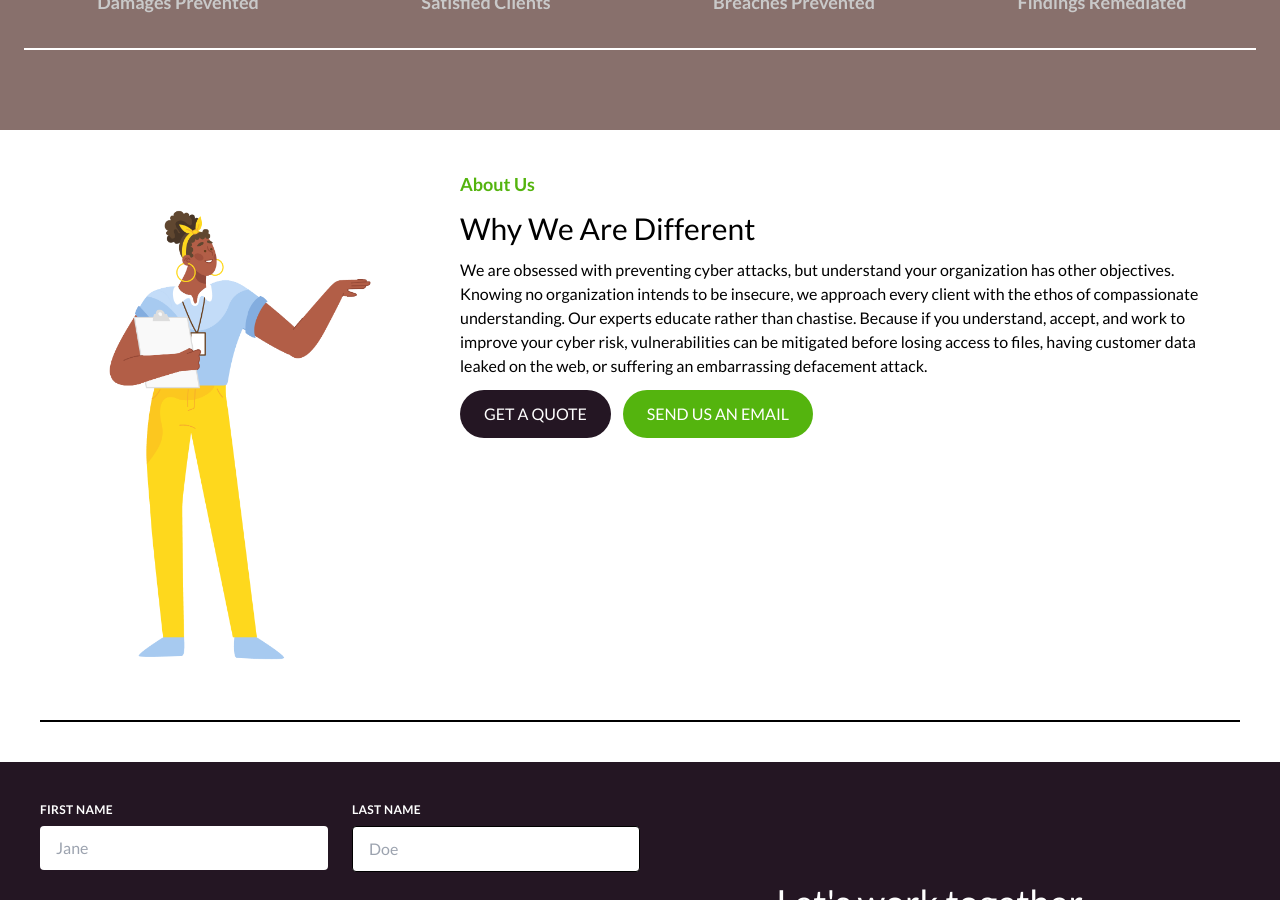
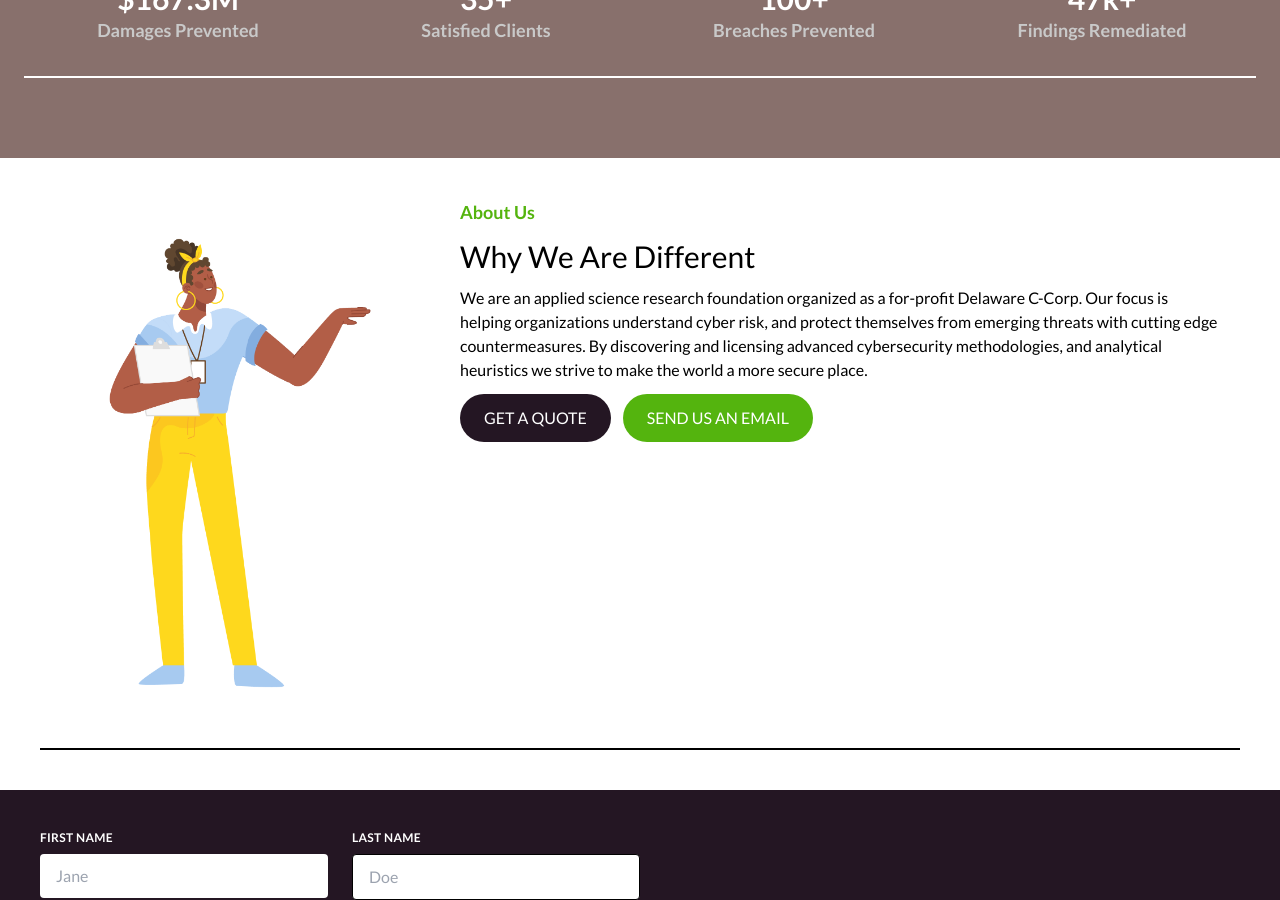
Before and after one commit to Mudassir-Nawaz/lib-sec-foundation, a Jekyll site: the page built from index.md, in a window 1280 px wide and 900 px high, scrolled down 1774 px. Built offline with Jekyll 4.4.1, drawn with Linux system fonts in a browser that asks for light colours; nearby versions of some CDN libraries; some of the changed text lies outside the part shown.

Commit message:
Changed about, and services

```diff
--- a/index.md
+++ b/index.md
@@ -26,13 +26,13 @@ stats:
 
 services:
   - title: Discover
-    description: We don't just talk about vulnerabilities, it is our passion to find them. Let us find the next big CVE in your product or business-critical service.
+    description: We are obsessed with preventing cyber attacks, but understand your organization has other objectives. Our experts educate and foster shared understaning
   - title: Evalutate
-    description: Want to keep your data safe? Need to comply with industry or government regulations? Let us find your vulnerabilities before the bad guys do.
+    description: No two organizations are the same, and cyber risk needs evaluated in its own context. We’ll work with you to understand your risk, and develop a custom plan of defense.
   - title: Remediate
     description: Other providers point out what's broken, but leave you to fix it. With our remediation services we'll stay with you until the problem is resolved.
 
-about: We are obsessed with preventing cyber attacks, but understand your organization has other objectives. Knowing no organization intends to be insecure, we approach every client with the ethos of compassionate understanding. Our experts educate rather than chastise. Because if you understand, accept, and work to improve your cyber risk, vulnerabilities can be mitigated before losing access to files, having customer data leaked on the web, or suffering an embarrassing defacement attack.
+about: We are an applied science research foundation organized as a for-profit Delaware C-Corp. Our focus is helping organizations understand cyber risk, and protect themselves from emerging threats with cutting edge countermeasures. By discovering and licensing advanced cybersecurity methodologies, and analytical heuristics we strive to make the world a more secure place.
 
 testimonials:
   - title: Consectetur Adipiscing Elit
```
